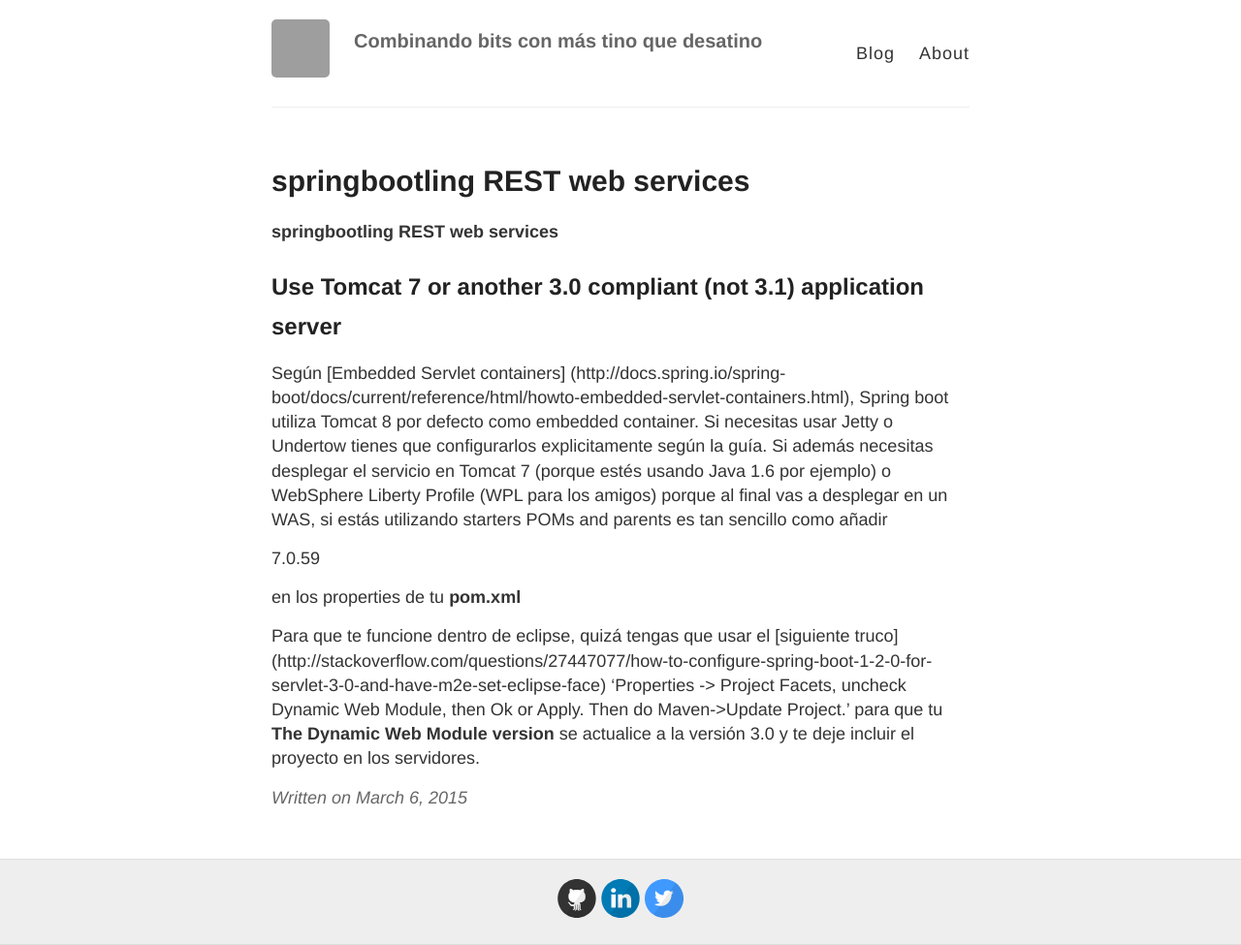
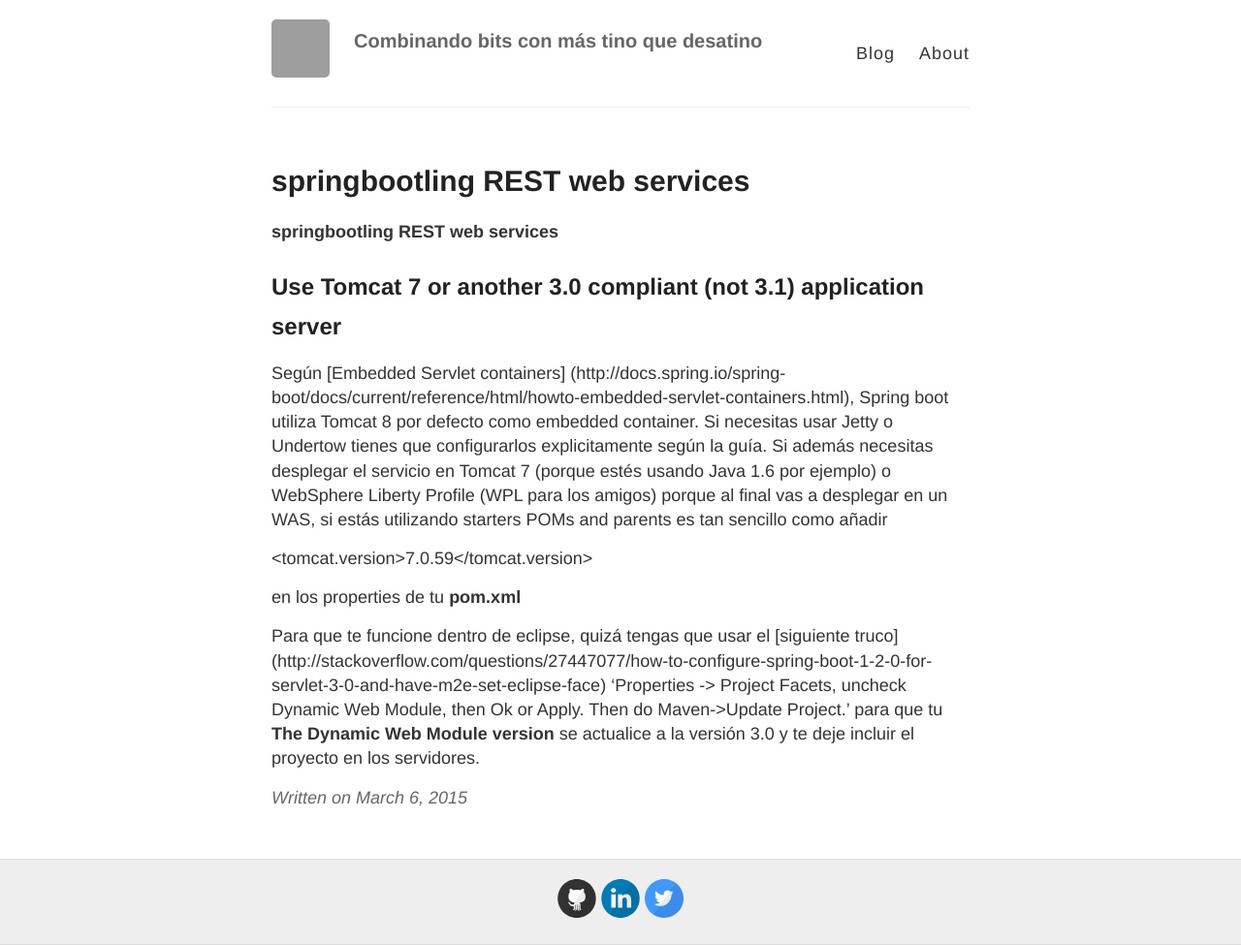
Before and after one commit to alpoza/alpoza.github.io, a Jekyll site: the page built from _posts/2015-03-06-springbootling-web-services.md, in a window 1280 px wide. Shown: the whole page at 97% size. Built offline with Jekyll 4.4.1, drawn with Linux system fonts in a browser that asks for light colours; Markdown is read by kramdown in place of the engine named in the settings; comment, search, counter and statistics services are not loaded; grey boxes are pictures that could not be loaded.

Commit message:
Update 2015-03-06-springbootling-web-services.md

```diff
--- a/_posts/2015-03-06-springbootling-web-services.md
+++ b/_posts/2015-03-06-springbootling-web-services.md
@@ -12,7 +12,7 @@
 ## Use Tomcat 7 or another 3.0 compliant (not 3.1) application server
 Según [Embedded Servlet containers] (http://docs.spring.io/spring-boot/docs/current/reference/html/howto-embedded-servlet-containers.html), Spring boot utiliza Tomcat 8 por defecto como embedded container. Si necesitas usar Jetty o Undertow tienes que configurarlos explicitamente según la guía. Si además necesitas desplegar el servicio en Tomcat 7 (porque estés usando Java 1.6 por ejemplo) o WebSphere Liberty Profile (WPL para los amigos) porque al final vas a desplegar en un WAS, si estás utilizando starters POMs and parents es tan sencillo como añadir
 
-  <tomcat.version>7.0.59</tomcat.version>
+  \<tomcat.version>7.0.59\</tomcat.version>
 
 en los properties de tu __pom.xml__
 
```
